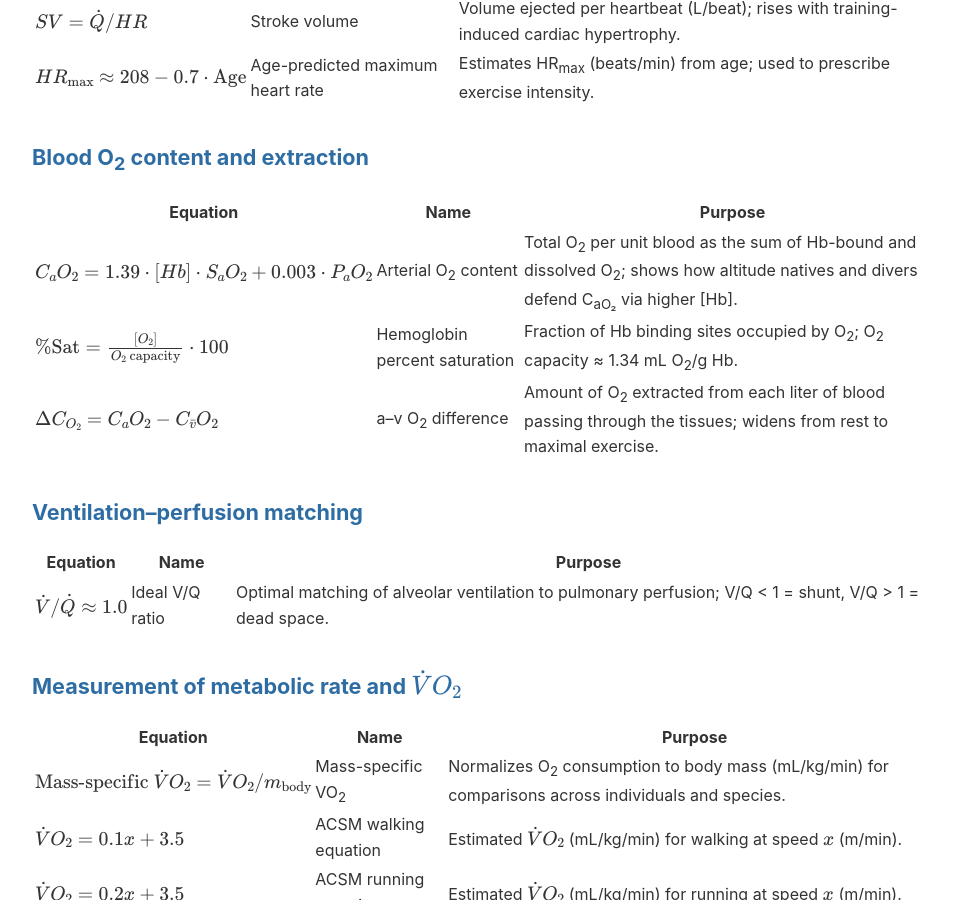
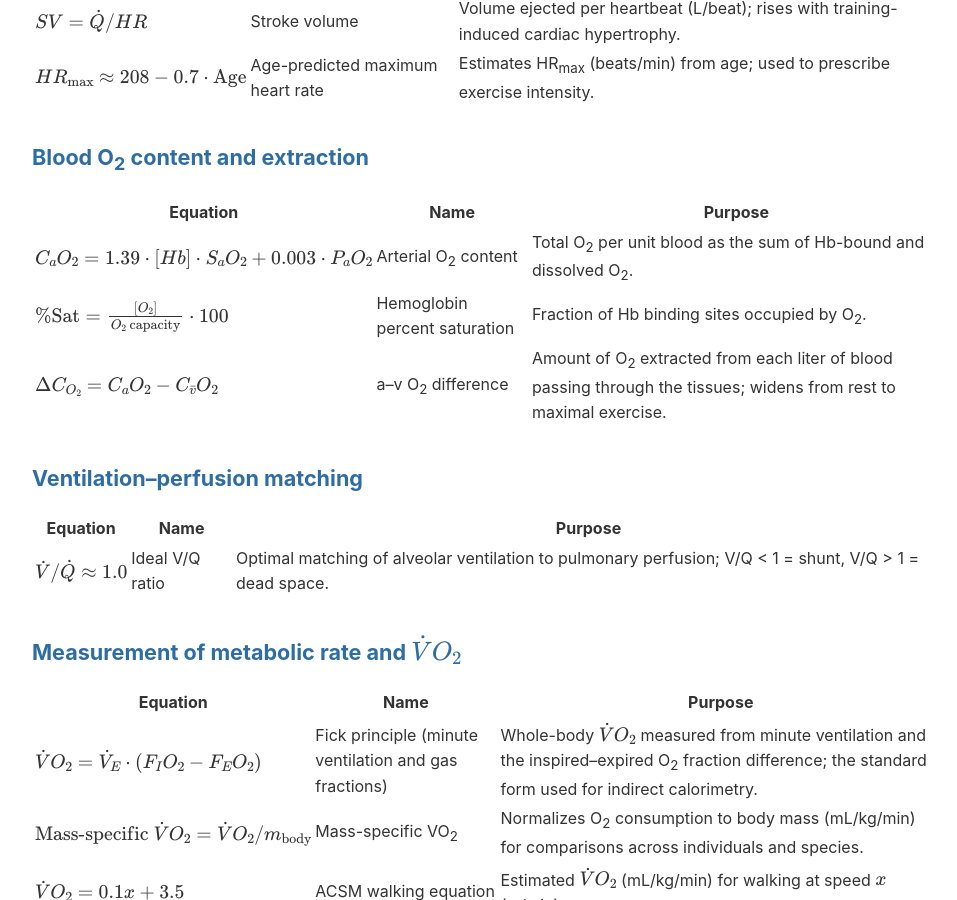
Before and after one commit to MADaley/E183_ExercisePhysiology, a Jekyll site: the page built from equations-oxygen-cascade.md, in a window 1280 px wide and 900 px high, scrolled down 2526 px. Shown: the whole window, without its empty margins (152-1109 px from the left). Built offline with Jekyll 4.4.1, drawn with Linux system fonts in a browser that asks for light colours.

Commit message:
Refine equations reference page
- Add Fick principle (minute ventilation, gas fractions) to the
  VO2 measurement section as the standard indirect-calorimetry form.
- Trim Arterial O2 content purpose to the definition only.
- Trim Hemoglobin percent saturation purpose to the definition only.

Co-Authored-By: Claude Opus 4.7 <noreply@anthropic.com>

```diff
--- a/equations-oxygen-cascade.md
+++ b/equations-oxygen-cascade.md
@@ -66,8 +66,8 @@ A consolidated reference of the equations used across Weeks 1–4 for gas exchan
 
 | Equation | Name | Purpose |
 |----------|------|---------|
-| $C\_aO\_2 = 1.39 \cdot [Hb] \cdot S\_aO\_2 + 0.003 \cdot P\_aO\_2$ | Arterial O<sub>2</sub> content | Total O<sub>2</sub> per unit blood as the sum of Hb-bound and dissolved O<sub>2</sub>; shows how altitude natives and divers defend C<sub>aO₂</sub> via higher [Hb]. |
-| $\%\text{Sat} = \frac{[O\_2]}{O\_2\,\text{capacity}} \cdot 100$ | Hemoglobin percent saturation | Fraction of Hb binding sites occupied by O<sub>2</sub>; O<sub>2</sub> capacity ≈ 1.34 mL O<sub>2</sub>/g Hb. |
+| $C\_aO\_2 = 1.39 \cdot [Hb] \cdot S\_aO\_2 + 0.003 \cdot P\_aO\_2$ | Arterial O<sub>2</sub> content | Total O<sub>2</sub> per unit blood as the sum of Hb-bound and dissolved O<sub>2</sub>. |
+| $\%\text{Sat} = \frac{[O\_2]}{O\_2\,\text{capacity}} \cdot 100$ | Hemoglobin percent saturation | Fraction of Hb binding sites occupied by O<sub>2</sub>. |
 | $\Delta C\_{O\_2} = C\_aO\_2 - C\_{\bar{v}}O\_2$ | a–v O<sub>2</sub> difference | Amount of O<sub>2</sub> extracted from each liter of blood passing through the tissues; widens from rest to maximal exercise. |
 
 ## Ventilation–perfusion matching
@@ -80,6 +80,7 @@ A consolidated reference of the equations used across Weeks 1–4 for gas exchan
 
 | Equation | Name | Purpose |
 |----------|------|---------|
+| $\dot{V}O\_2 = \dot{V}\_E \cdot (F\_IO\_2 - F\_EO\_2)$ | Fick principle (minute ventilation and gas fractions) | Whole-body $\dot{V}O_2$ measured from minute ventilation and the inspired–expired O<sub>2</sub> fraction difference; the standard form used for indirect calorimetry. |
 | $\text{Mass-specific } \dot{V}O\_2 = \dot{V}O\_2 / m\_{\text{body}}$ | Mass-specific VO<sub>2</sub> | Normalizes O<sub>2</sub> consumption to body mass (mL/kg/min) for comparisons across individuals and species. |
 | $\dot{V}O\_2 = 0.1 x + 3.5$ | ACSM walking equation | Estimated $\dot{V}O_2$ (mL/kg/min) for walking at speed $x$ (m/min). |
 | $\dot{V}O\_2 = 0.2 x + 3.5$ | ACSM running equation | Estimated $\dot{V}O_2$ (mL/kg/min) for running at speed $x$ (m/min). |
```
